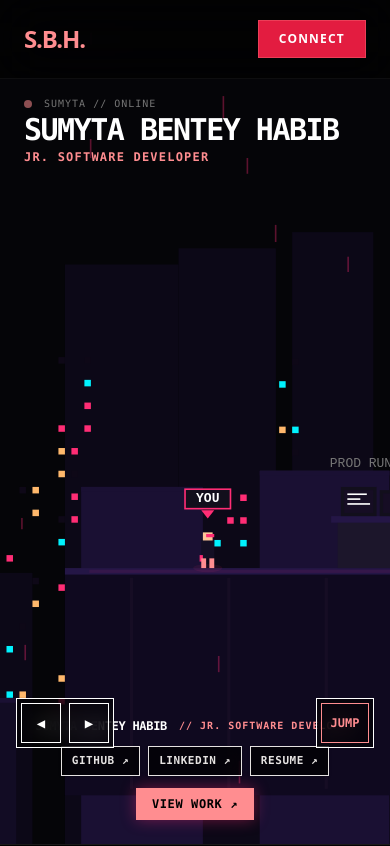
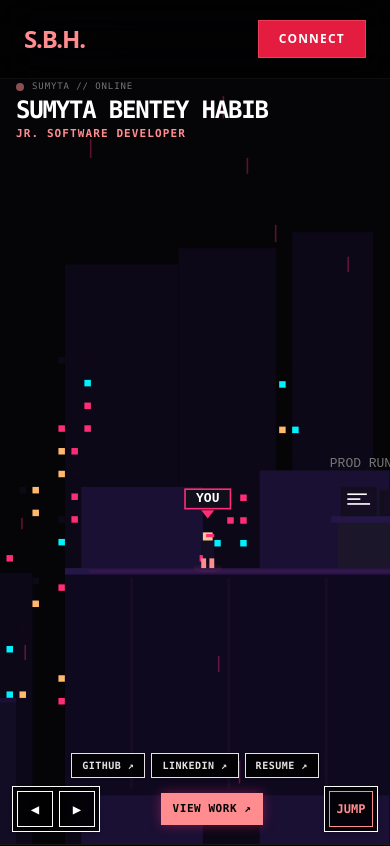
Before and after one commit to Sumyta-Bentey-Habib/sumyta-hub, a Next.js app: page / in a window 390 px wide. Shown: the top 846 px of the page. Built offline with nearby package versions, Linux system fonts and the light colour scheme.

Commit message:
feat: update hero section responsive layouts and mobile control navigation

```diff
--- a/src/components/Preloader.module.css
+++ b/src/components/Preloader.module.css
@@ -149,6 +149,13 @@
   backdrop-filter: blur(6px);
 }
 
+@media (max-width: 480px) {
+  .bottomHud {
+    padding: 0.65rem 0.85rem;
+    gap: 0.5rem;
+  }
+}
+
 .bottomHudHeader {
   display: flex;
   justify-content: space-between;
@@ -165,6 +172,13 @@
   color: var(--color-secondary, #e5e2e1);
 }
 
+@media (max-width: 480px) {
+  .sceneTitle {
+    font-size: 0.62rem;
+    letter-spacing: 0.15em;
+  }
+}
+
 .percentText {
   font-family: var(--font-headline, monospace);
   font-size: 0.85rem;
@@ -172,6 +186,12 @@
   letter-spacing: 0.15em;
   color: var(--color-accent-cyan, #00f2fe);
   text-shadow: 0 0 8px rgba(0, 242, 254, 0.6);
+}
+
+@media (max-width: 480px) {
+  .percentText {
+    font-size: 0.75rem;
+  }
 }
 
 .pixelBarTrack {
--- a/src/components/hero/HeroBottomNav.tsx
+++ b/src/components/hero/HeroBottomNav.tsx
@@ -3,7 +3,7 @@ import { HERO_DATA } from '@/utils/constants';
 
 export const HeroBottomNav: React.FC = () => {
   return (
-    <div className="absolute bottom-6 left-4 right-4 sm:left-6 sm:right-6 md:bottom-8 md:left-12 md:right-12 z-20 flex flex-col lg:flex-row items-center justify-between gap-3 pointer-events-none">
+    <div className="hidden md:flex absolute md:bottom-8 md:left-12 md:right-12 z-20 flex-row items-center justify-between gap-3 pointer-events-none">
       {/* Bottom-Left: Name, Role & Explore Prompt */}
       <div className="flex items-center gap-3 pointer-events-auto">
         <span className="font-mono font-black text-xs md:text-sm tracking-tight text-white uppercase">
--- a/src/components/hero/HeroBrand.tsx
+++ b/src/components/hero/HeroBrand.tsx
@@ -3,17 +3,17 @@ import { HERO_DATA } from '@/utils/constants';
 
 export const HeroBrand: React.FC = () => {
   return (
-    <div className="absolute top-24 md:top-28 left-6 md:left-12 z-20 pointer-events-auto">
-      <div className="flex items-center gap-3 mb-1">
+    <div className="absolute top-20 sm:top-24 md:top-28 left-4 sm:left-6 md:left-12 z-20 pointer-events-auto max-w-[85vw]">
+      <div className="flex items-center gap-2 sm:gap-3 mb-1">
         <span className="w-2 h-2 rounded-full bg-primary animate-pulse" />
-        <span className="text-[10px] font-mono tracking-widest text-outline uppercase">
+        <span className="text-[9px] sm:text-[10px] font-mono tracking-widest text-outline uppercase">
           {HERO_DATA.statusOnline}
         </span>
       </div>
-      <h1 className="text-3xl sm:text-4xl md:text-5xl font-black tracking-tighter uppercase font-mono leading-none text-white">
+      <h1 className="text-2xl sm:text-4xl md:text-5xl font-black tracking-tighter uppercase font-mono leading-none text-white break-words">
         {HERO_DATA.name}
       </h1>
-      <p className="text-xs md:text-sm font-mono tracking-widest text-primary font-semibold mt-1 uppercase">
+      <p className="text-[11px] sm:text-xs md:text-sm font-mono tracking-widest text-primary font-semibold mt-1 uppercase">
         {HERO_DATA.role}
       </p>
     </div>
--- a/src/components/hero/MobileControls.tsx
+++ b/src/components/hero/MobileControls.tsx
@@ -23,9 +23,27 @@ export default function MobileControls({
   nearbyLocationId,
 }: MobileControlsProps) {
   return (
-    <div className="md:hidden absolute bottom-24 left-4 right-4 z-20 flex items-center justify-between pointer-events-auto">
+    <div className="md:hidden absolute bottom-3 left-3 right-3 z-20 flex flex-col items-center gap-2 pointer-events-none">
+      {/* Upper Mini-Row: Compact Social Links */}
+      <nav aria-label={HERO_DATA.bottomNavAria} className="flex items-center gap-1.5 pointer-events-auto">
+        {HERO_DATA.bottomLinks.map((item) => (
+          <a
+            key={item.label}
+            href={item.href}
+            target={item.isExternal ? '_blank' : undefined}
+            rel={item.isExternal ? 'noopener noreferrer' : undefined}
+            aria-label={item.ariaLabel}
+            className="px-2.5 py-1 text-[10px] font-mono font-bold tracking-wider uppercase border border-outlineVariant/50 bg-black/85 backdrop-blur-md text-secondary active:text-white active:border-primary active:bg-primary/20 transition-colors shadow-sm"
+          >
+            {item.label}
+          </a>
+        ))}
+      </nav>
+
+      {/* Main Touch Controls Bar */}
+      <div className="w-full flex items-center justify-between gap-2 pointer-events-none">
         {/* Directional Pad */}
-      <div className="flex items-center gap-2 bg-black/60 backdrop-blur-md p-1 border border-outlineVariant/40">
+        <div className="flex items-center gap-1.5 bg-black/80 backdrop-blur-md p-1 border border-outlineVariant/40 pointer-events-auto shadow-md">
           <button
             type="button"
             onTouchStart={onLeftStart}
@@ -33,7 +51,7 @@ export default function MobileControls({
             onMouseDown={onLeftStart}
             onMouseUp={onLeftEnd}
             aria-label={HERO_DATA.moveLeftAria}
-          className="w-10 h-10 flex items-center justify-center font-mono font-bold text-sm border border-outlineVariant/40 active:bg-primary active:text-black text-white"
+            className="w-9 h-9 sm:w-10 sm:h-10 flex items-center justify-center font-mono font-bold text-sm border border-outlineVariant/40 active:bg-primary active:text-black text-white select-none touch-manipulation"
           >
             {HERO_DATA.leftButtonLabel}
           </button>
@@ -44,20 +62,31 @@ export default function MobileControls({
             onMouseDown={onRightStart}
             onMouseUp={onRightEnd}
             aria-label={HERO_DATA.moveRightAria}
-          className="w-10 h-10 flex items-center justify-center font-mono font-bold text-sm border border-outlineVariant/40 active:bg-primary active:text-black text-white"
+            className="w-9 h-9 sm:w-10 sm:h-10 flex items-center justify-center font-mono font-bold text-sm border border-outlineVariant/40 active:bg-primary active:text-black text-white select-none touch-manipulation"
           >
             {HERO_DATA.rightButtonLabel}
           </button>
         </div>
 
+        {/* Center: View Work CTA */}
+        <div className="pointer-events-auto">
+          <a
+            href={HERO_DATA.viewWorkAction.href}
+            aria-label={HERO_DATA.viewWorkAction.ariaLabel}
+            className="flex items-center gap-1 px-3 py-2 bg-primary text-black font-mono font-black text-[11px] sm:text-xs tracking-wider uppercase active:bg-white transition-colors shadow-[0_0_12px_rgba(255,45,117,0.4)] whitespace-nowrap"
+          >
+            <span>{HERO_DATA.viewWorkAction.label}</span>
+          </a>
+        </div>
+
         {/* Jump & Action Buttons */}
-      <div className="flex items-center gap-2 bg-black/60 backdrop-blur-md p-1 border border-outlineVariant/40">
+        <div className="flex items-center gap-1.5 bg-black/80 backdrop-blur-md p-1 border border-outlineVariant/40 pointer-events-auto shadow-md">
           {nearbyLocationId && (
             <button
               type="button"
               onClick={onInteract}
               aria-label={HERO_DATA.interactAria}
-            className="px-3 h-10 flex items-center justify-center font-mono font-bold text-xs bg-primary text-black active:bg-white"
+              className="px-2.5 h-9 sm:h-10 flex items-center justify-center font-mono font-bold text-[11px] bg-primary text-black active:bg-white select-none touch-manipulation animate-pulse"
             >
               {HERO_DATA.interactButtonLabel}
             </button>
@@ -66,11 +95,12 @@ export default function MobileControls({
             type="button"
             onClick={onJump}
             aria-label={HERO_DATA.jumpAria}
-          className="w-12 h-10 flex items-center justify-center font-mono font-bold text-xs border border-primary text-primary active:bg-primary active:text-black"
+            className="w-11 h-9 sm:w-12 sm:h-10 flex items-center justify-center font-mono font-bold text-xs border border-primary text-primary active:bg-primary active:text-black select-none touch-manipulation"
           >
             {HERO_DATA.jumpButtonLabel}
           </button>
         </div>
       </div>
+    </div>
   );
 }
```
Lines whose indentation alone changed are shown as unchanged.
